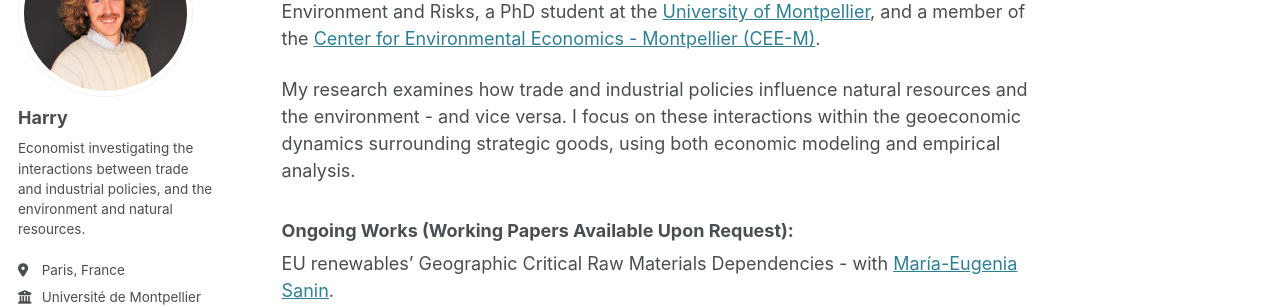
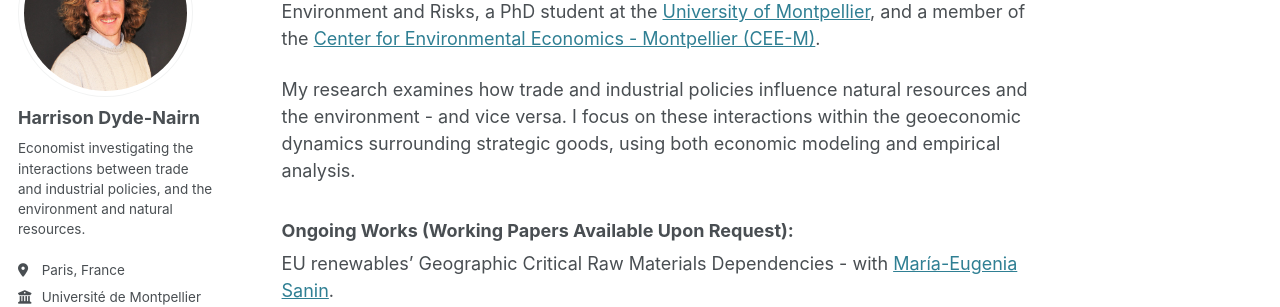
Before and after one commit to hdydenairn/hdydenairn.github.io, a Jekyll site: the page built from _pages/about.md, in a window 1280 px wide. Shown: the part 177-484 px from the top of the page. Built offline with Jekyll 4.4.1, drawn with Linux system fonts in a browser that asks for light colours.

Commit message:
Update _config.yml

```diff
--- a/_config.yml
+++ b/_config.yml
@@ -23,7 +23,7 @@ repository               : "hdydenairn/hdydenairn.github.io"
 author:
   # Biographic information
   avatar           : "cv_pic.png"
-  name             : "Harry"
+  name             : "Harrison Dyde-Nairn"
   pronouns         : # example: "she/her"
   bio              : "Economist investigating the interactions between trade and industrial policies, and the environment and natural resources."
   location         : "Paris, France"
```
